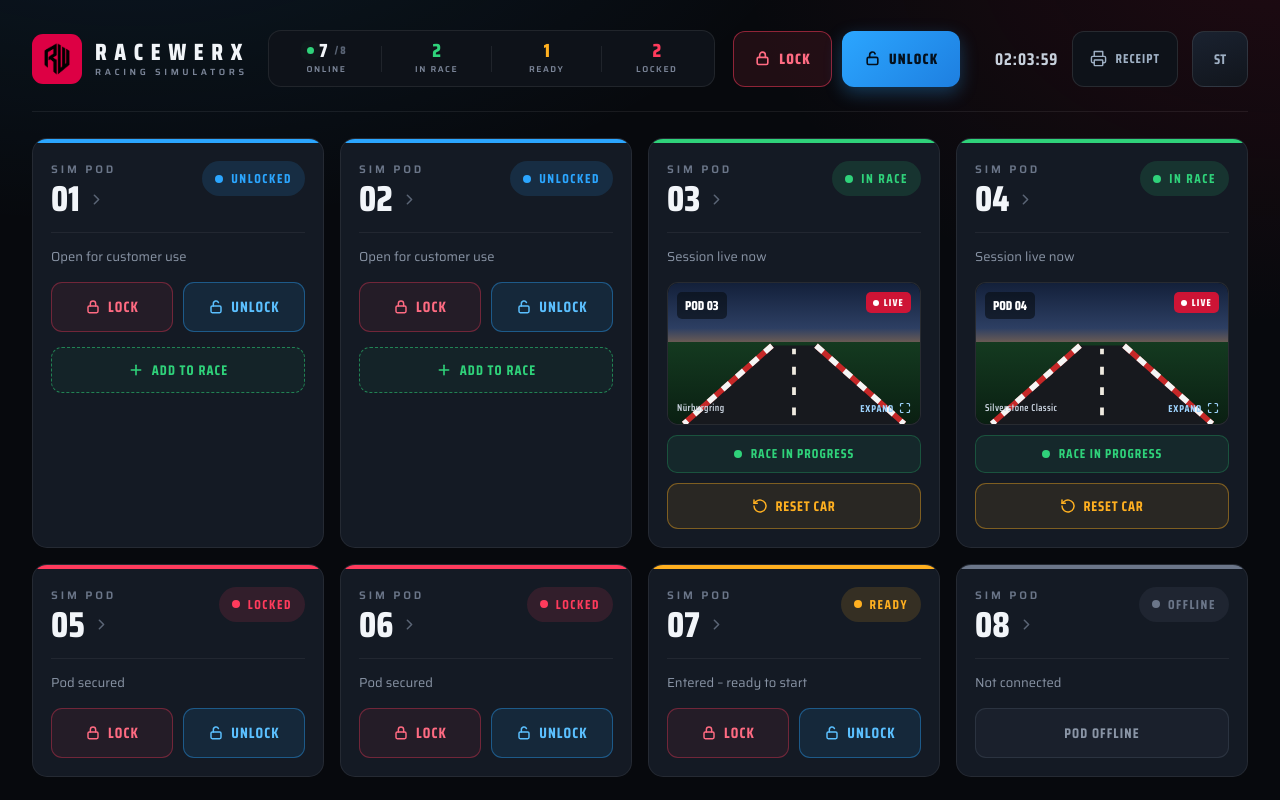
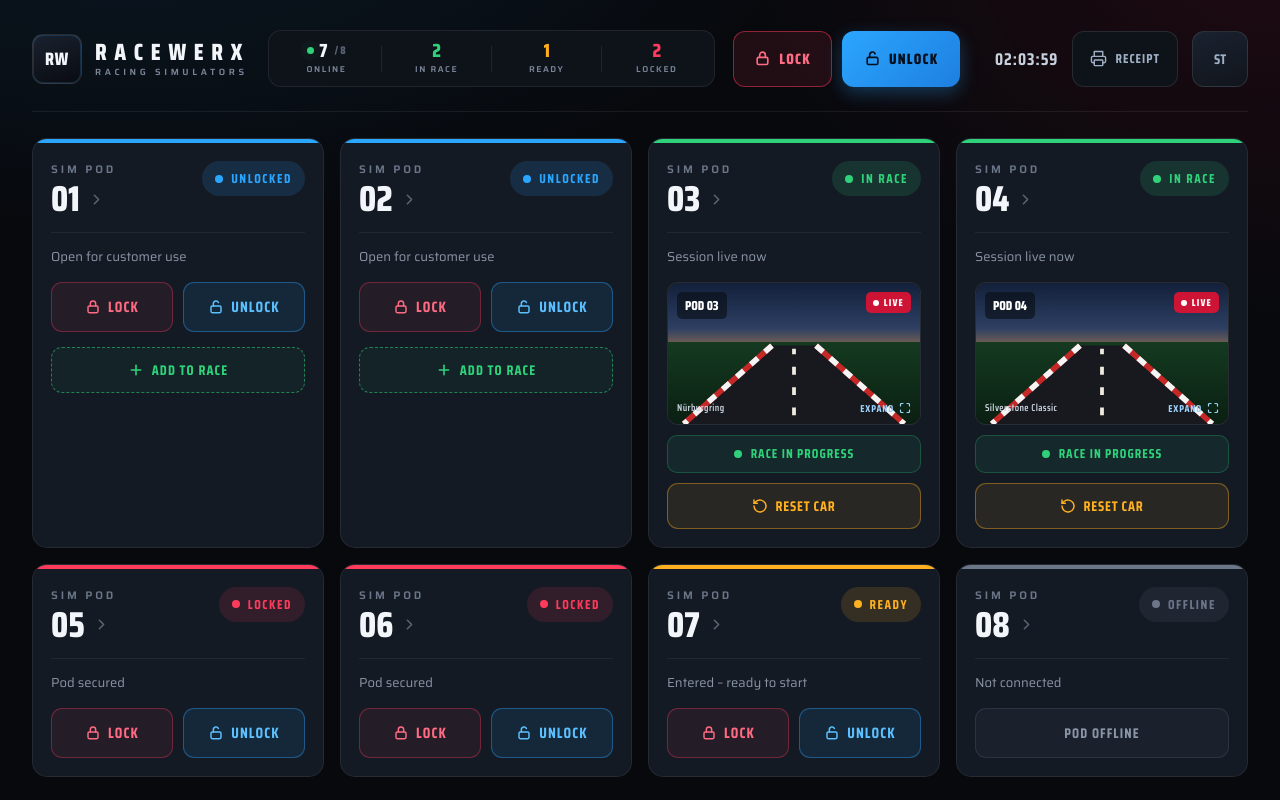
Before and after one commit to K21DesignStudio/racewerx, a Next.js app: page / in a window 1280 px wide. Shown: the top 800 px of the page. Built offline with nearby package versions, Linux system fonts and the light colour scheme.

Commit message:
Use source-rendered Racewerx brand mark

```diff
--- a/app/layout.tsx
+++ b/app/layout.tsx
@@ -5,9 +5,6 @@ export const metadata: Metadata = {
   title: "Racewerx — Staff Control Centre",
   description:
     "Racewerx sim-racing centre staff dashboard. Lock and unlock sim pods, build races on Project CARS 2, and monitor live sessions.",
-  icons: {
-    icon: "/assets/racewerx-logo.png",
-  },
 };
 
 export const viewport: Viewport = {
--- a/components/AppBar.tsx
+++ b/components/AppBar.tsx
@@ -46,12 +46,12 @@ export function AppBar({ v }: { v: Vals }) {
         style={css("display:flex;align-items:center;gap:13px;cursor:pointer;border-radius:11px;transition:opacity .15s;")}
         hoverStyle={css("opacity:.78;")}
       >
-        {/* eslint-disable-next-line @next/next/no-img-element */}
-        <img
-          src="/assets/racewerx-logo.png"
-          alt="Racewerx"
-          style={css("height:50px;width:50px;border-radius:11px;display:block;object-fit:cover;")}
-        />
+        <div
+          aria-hidden="true"
+          style={css("height:50px;width:50px;border-radius:11px;display:flex;align-items:center;justify-content:center;background:linear-gradient(160deg,#1A2230,#090B10);border:1px solid rgba(255,255,255,.12);font-family:'Saira Condensed';font-weight:800;font-size:18px;letter-spacing:.04em;color:#F2F5F9;box-shadow:inset 0 0 0 1px rgba(43,166,255,.18);")}
+        >
+          RW
+        </div>
         <div style={css("line-height:1;")}>
           <div style={css("font-family:'Saira Condensed';font-weight:800;font-size:23.5px;letter-spacing:.32em;")}>{v.centreName}</div>
           <div style={css("font-size:9px;font-weight:600;letter-spacing:.4em;color:#7A8497;margin-top:5px;")}>RACING&nbsp;SIMULATORS</div>
```
